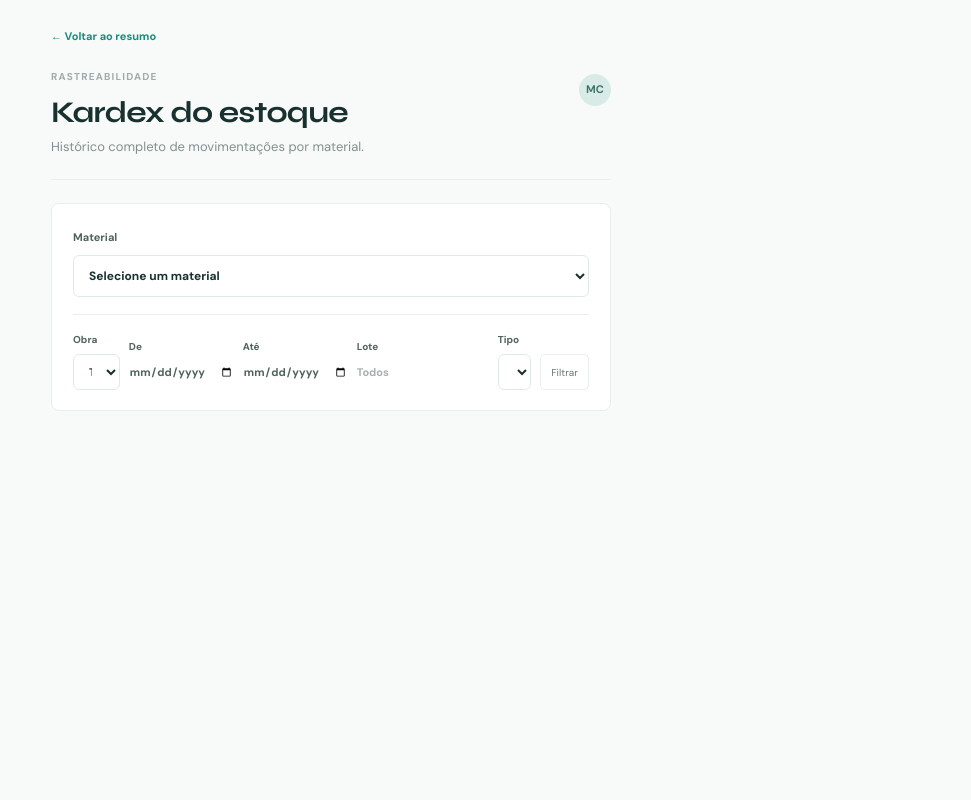
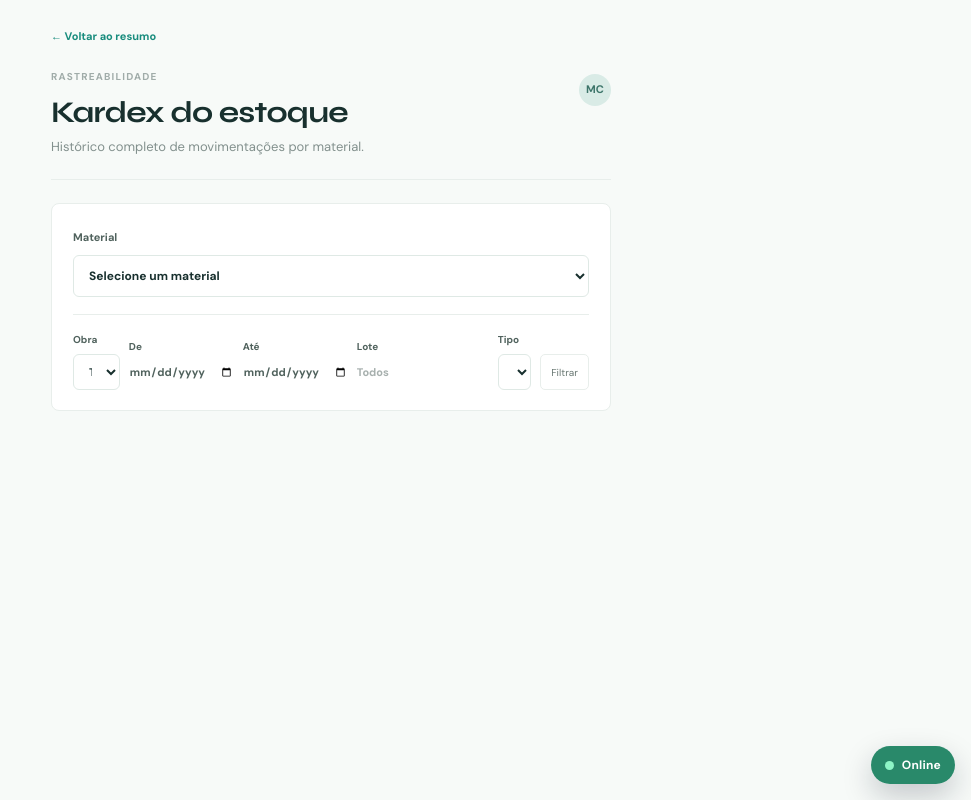
Before and after one commit to Welismar/almoxarifado-inteligente, a Next.js app: page /kardex in a window 1280 px wide. Shown: the whole page, without its empty margins (309-1280 px from the left). Built offline with nearby package versions, Linux system fonts and the light colour scheme; no server answers.

Commit message:
feat: add offline sync status and cache

```diff
--- a/public/sw.js
+++ b/public/sw.js
@@ -1,16 +1,34 @@
-const CACHE_NAME = "stockwise-shell-v1";
-const SHELL = ["/login", "/manifest.webmanifest"];
+const CACHE_NAME = "stockwise-shell-v2";
+const SHELL = ["/", "/login", "/manifest.webmanifest"];
 
 self.addEventListener("install", (event) => {
-  event.waitUntil(caches.open(CACHE_NAME).then((cache) => cache.addAll(SHELL)));
-  self.skipWaiting();
+  event.waitUntil(
+    caches.open(CACHE_NAME).then((cache) => cache.addAll(SHELL)).then(() => self.skipWaiting()),
+  );
 });
 
 self.addEventListener("activate", (event) => {
-  event.waitUntil(self.clients.claim());
+  event.waitUntil(
+    caches.keys().then((keys) => Promise.all(keys.filter((key) => key !== CACHE_NAME).map((key) => caches.delete(key)))).then(() => self.clients.claim()),
+  );
 });
 
 self.addEventListener("fetch", (event) => {
   if (event.request.method !== "GET") return;
-  event.respondWith(fetch(event.request).catch(() => caches.match(event.request).then((cached) => cached || caches.match("/login"))));
+
+  event.respondWith(
+    caches.match(event.request).then((cached) => {
+      if (cached) return cached;
+
+      return fetch(event.request)
+        .then((response) => {
+          if (response && response.status === 200 && event.request.url.startsWith(self.location.origin)) {
+            const copy = response.clone();
+            caches.open(CACHE_NAME).then((cache) => cache.put(event.request, copy));
+          }
+          return response;
+        })
+        .catch(() => cached || caches.match("/login") || Response.error());
+    }),
+  );
 });
--- a/src/app/offline-sync.tsx
+++ b/src/app/offline-sync.tsx
@@ -1,15 +1,66 @@
 "use client";
 
-import { useEffect } from "react";
+import { useEffect, useState } from "react";
 import { flushOfflineRequests } from "@/lib/offline-queue";
 
 export function OfflineSync() {
+  const [isOnline, setIsOnline] = useState(true);
+  const [isSyncing, setIsSyncing] = useState(false);
+
   useEffect(() => {
-    const sync = () => { void flushOfflineRequests(); };
-    window.addEventListener("online", sync);
-    if (navigator.onLine) sync();
-    return () => window.removeEventListener("online", sync);
+    const sync = async () => {
+      if (!navigator.onLine) return;
+      setIsSyncing(true);
+      try {
+        await flushOfflineRequests();
+      } finally {
+        setIsSyncing(false);
+      }
+    };
+
+    const onOnline = () => {
+      setIsOnline(true);
+      void sync();
+    };
+
+    const onOffline = () => {
+      setIsOnline(false);
+    };
+
+    setIsOnline(navigator.onLine);
+    window.addEventListener("online", onOnline);
+    window.addEventListener("offline", onOffline);
+    void sync();
+
+    return () => {
+      window.removeEventListener("online", onOnline);
+      window.removeEventListener("offline", onOffline);
+    };
   }, []);
 
-  return null;
+  return (
+    <div
+      style={{
+        position: "fixed",
+        right: 16,
+        bottom: 16,
+        zIndex: 1000,
+        display: "flex",
+        alignItems: "center",
+        gap: 8,
+        padding: "10px 14px",
+        borderRadius: 999,
+        background: isOnline ? "rgba(23, 127, 94, 0.92)" : "rgba(140, 79, 16, 0.9)",
+        color: "#fff",
+        fontSize: 12,
+        fontWeight: 700,
+        letterSpacing: 0.2,
+        boxShadow: "0 12px 30px rgba(15, 23, 42, 0.22)",
+      }}
+      aria-live="polite"
+    >
+      <span style={{ width: 9, height: 9, borderRadius: "50%", background: isOnline ? "#8ef5c6" : "#ffd89a", display: "inline-block" }} />
+      {isSyncing ? "Sincronizando..." : isOnline ? "Online" : "Offline"}
+    </div>
+  );
 }
```
